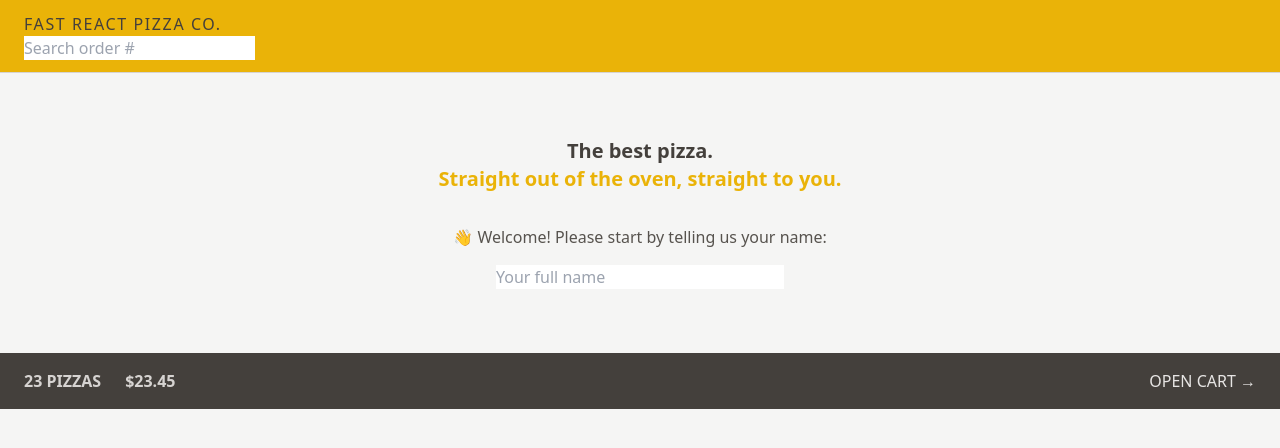
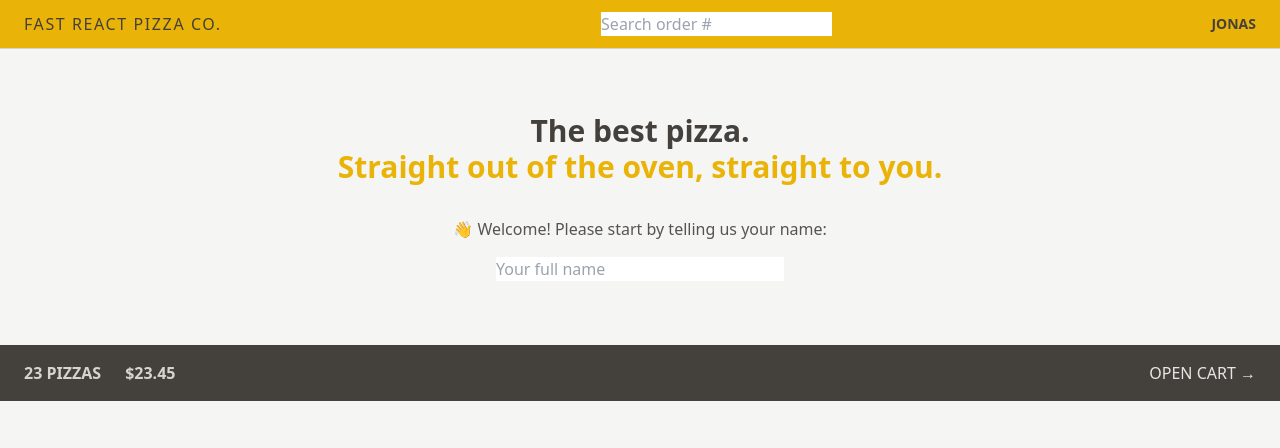
Before and after one commit to lahirujay99/Tailwind-CSS-Demo, a React (Vite) app: page / in a window 1280 px wide. Shown: the top 448 px of the page. Built offline with nearby package versions, Linux system fonts and the light colour scheme.

Commit message:
fixed prettier dependancy issue,text size to 3Xl

```diff
--- a/package.json
+++ b/package.json
@@ -17,7 +17,7 @@
   "devDependencies": {
     "@types/react": "^18.2.14",
     "@types/react-dom": "^18.2.6",
-    "@vitejs/plugin-react": "^4.0.1",
+    "@vitejs/plugin-react": "^3.1.0",
     "autoprefixer": "^10.4.14",
     "eslint": "^8.44.0",
     "eslint-config-react-app": "^7.0.1",
@@ -26,7 +26,9 @@
     "eslint-plugin-react-refresh": "^0.4.1",
     "postcss": "^8.4.25",
     "tailwindcss": "^3.3.2",
+    "prettier": "^2.8.8",
     "vite": "^4.4.0",
-    "vite-plugin-eslint": "^1.8.1"
+    "vite-plugin-eslint": "^1.8.1",
+    "prettier-plugin-tailwindcss": "^0.2.8"
   }
 }
--- a/src/features/user/Username.jsx
+++ b/src/features/user/Username.jsx
@@ -1,5 +1,5 @@
 function Username() {
-  return <div className="hidden text-sm font-semibold">Jonas</div>;
+  return <div className="hidden text-sm font-semibold md:block">Jonas</div>;
 }
 
 export default Username;
--- a/src/ui/Header.jsx
+++ b/src/ui/Header.jsx
@@ -4,8 +4,10 @@
 
 function Header() {
   return (
-    <header className="bg-yellow-500 uppercase px-4 py-3 border-b border-stone-300 sm:px-6">
-      <Link to="/" className="tracking-widest">Fast React Pizza Co.</Link>
+    <header className="flex items-center justify-between border-b border-stone-300 bg-yellow-500 px-4 py-3 uppercase sm:px-6">
+      <Link to="/" className="tracking-widest">
+        Fast React Pizza Co.
+      </Link>
 
       <SearchOrder />
       <Username />
--- a/src/ui/Home.jsx
+++ b/src/ui/Home.jsx
@@ -2,8 +2,8 @@
 
 function Home() {
   return (
-    <div className='my-10 text-center sm:my-16'>
-      <h1 className="mb-8  text-xl font-semibold ">
+    <div className='my-10 text-center sm:my-16 px-4'>
+      <h1 className="mb-8  text-xl font-semibold md:text-3xl">
       {/* <h1 className="text-center text-[100px] font-semibold "> */}
         The best pizza.
         <br />
```
Also changed, not shown: 1 other file (tests, documents, lock files or other folders).
